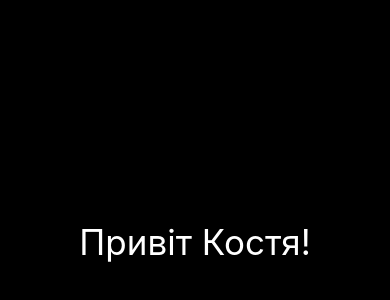
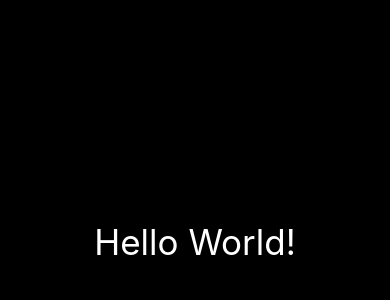
Before and after one commit to budankov/ChatApp, a React Native app: screen / in a window 390 px wide. Shown: the part 180-480 px from the top of the page. Built offline with nearby package versions, Linux system fonts and the light colour scheme.

Commit message:
Update App.tsx

```diff
--- a/App.tsx
+++ b/App.tsx
@@ -4,7 +4,7 @@
 const App = () => {
   return (
     <View style={styles.container}>
-      <Text style={styles.title}>Привіт Костя!</Text>
+      <Text style={styles.title}>Hello World!</Text>
     </View>
   );
 };
```
